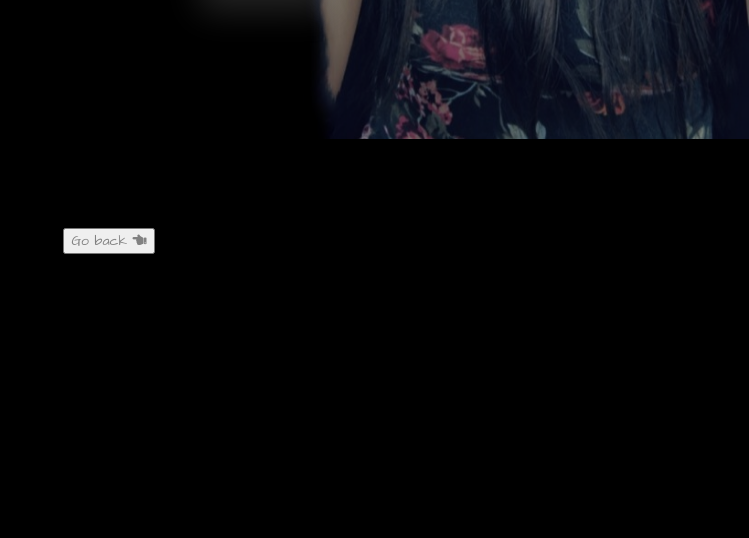
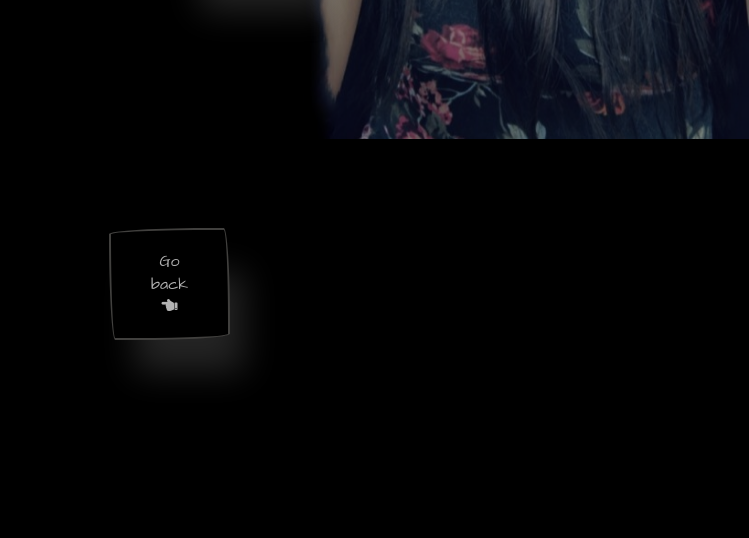
Before and after one commit to rhagerty/Personal-page, a Flask app: page / in a window 1280 px wide. Shown: the part 661-1199 px from the top of the page, without its empty margins (531-1280 px from the left). Run offline with Flask 2, Linux system fonts and the light colour scheme; parts of the project's set-up code (start-up, migrations or seed data) failed here and were passed over; some libraries are stand-ins or nearby versions.

Commit message:
button style

```diff
--- a/static/style.css
+++ b/static/style.css
@@ -184,6 +184,20 @@ body {
   font-size: 16px;
   color: rgba(255, 255, 255, 0.7);
   margin: -5% 0 0 5%;
+}
+
+.backBtn {
+  background-color: black;
+  font-family: "Architects Daughter", cursive;
+  box-shadow: 20px 38px 34px -6px hsla(0, 1%, 70%, 0.2);
+  border-radius: 255px 15px 225px 15px/15px 225px 15px 255px;
+  border: solid 2px #41403e;
+  width: min-content;
+  position: absolute;
+  padding: 2rem 4rem;
+  font-size: 16px;
+  color: rgba(255, 255, 255, 0.7);
+  margin: 0 auto;
 }
 
 @media only screen and (max-width: 700px) {
```
